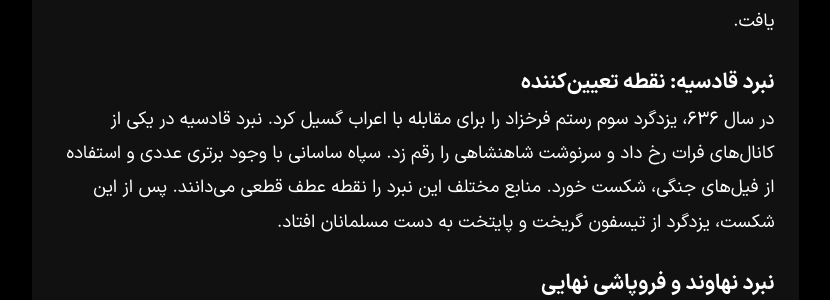
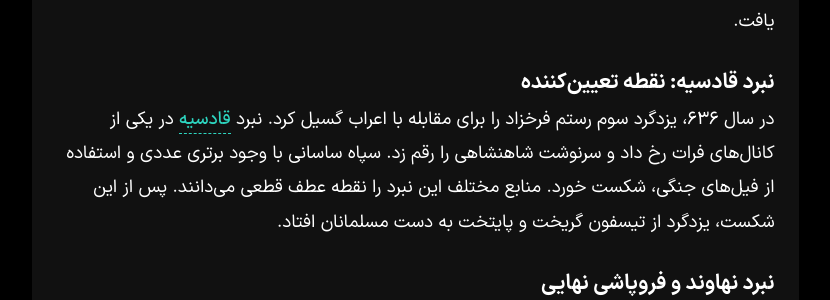
Before and after one commit to darkblog/darkblog.github.io, a Jekyll site: the page built from _posts/2026-9-15-206.md, in a window 1280 px wide and 900 px high, scrolled down 3215 px. Shown: the part 154-454 px from the top of the window, without its empty margins (225-1055 px from the left). Built offline with Jekyll 4.4.1, drawn with Linux system fonts in a browser that asks for light colours; some of the changed lines change nothing that is shown.

Commit message:
Update 2026-9-15-206.md

```diff
--- a/_posts/2026-9-15-206.md
+++ b/_posts/2026-9-15-206.md
@@ -37,7 +37,7 @@
 
 ### نبرد قادسیه: نقطه تعیین‌کننده
 
-در سال ۶۳۶، یزدگرد سوم رستم فرخزاد را برای مقابله با اعراب گسیل کرد. نبرد قادسیه در یکی از کانال‌های فرات رخ داد و سرنوشت شاهنشاهی را رقم زد. سپاه ساسانی با وجود برتری عددی و استفاده از فیل‌های جنگی، شکست خورد. منابع مختلف این نبرد را نقطه عطف قطعی می‌دانند. پس از این شکست، یزدگرد از تیسفون گریخت و پایتخت به دست مسلمانان افتاد.
+در سال ۶۳۶، یزدگرد سوم رستم فرخزاد را برای مقابله با اعراب گسیل کرد. نبرد [قادسیه](https://www.pasgah.org/blog/qadisiyyah) در یکی از کانال‌های فرات رخ داد و سرنوشت شاهنشاهی را رقم زد. سپاه ساسانی با وجود برتری عددی و استفاده از فیل‌های جنگی، شکست خورد. منابع مختلف این نبرد را نقطه عطف قطعی می‌دانند. پس از این شکست، یزدگرد از تیسفون گریخت و پایتخت به دست مسلمانان افتاد.
 
 ### نبرد نهاوند و فروپاشی نهایی
 
```
